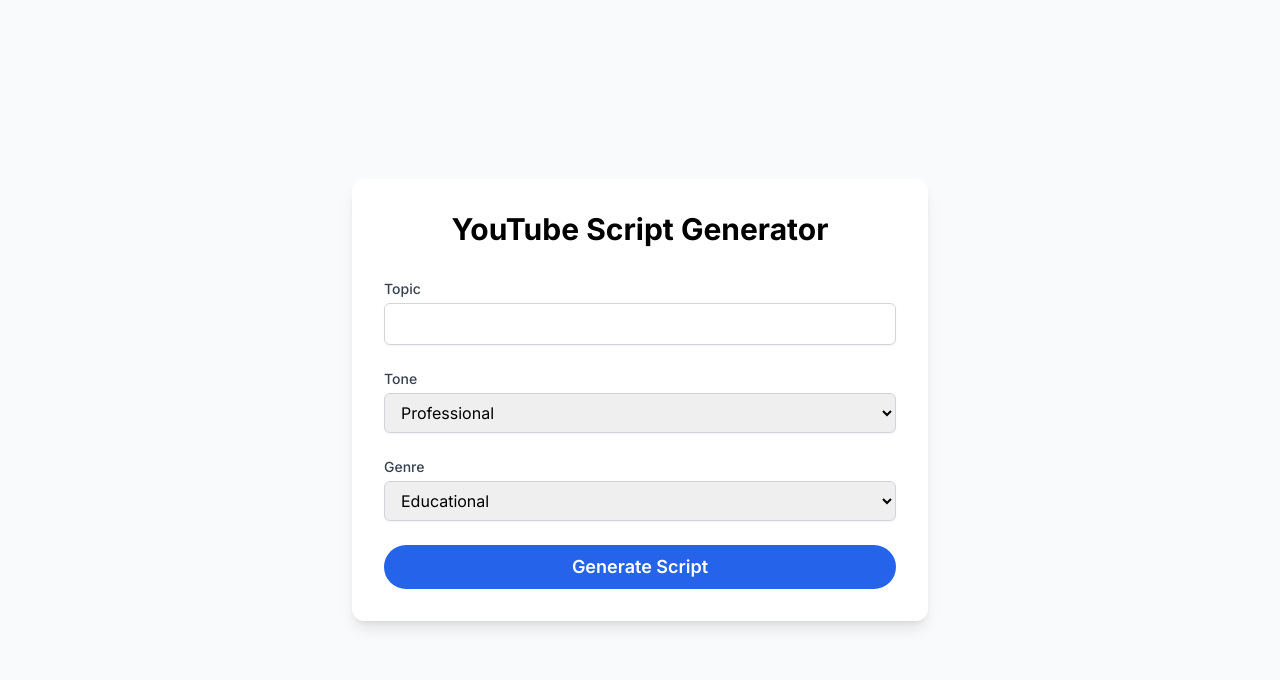
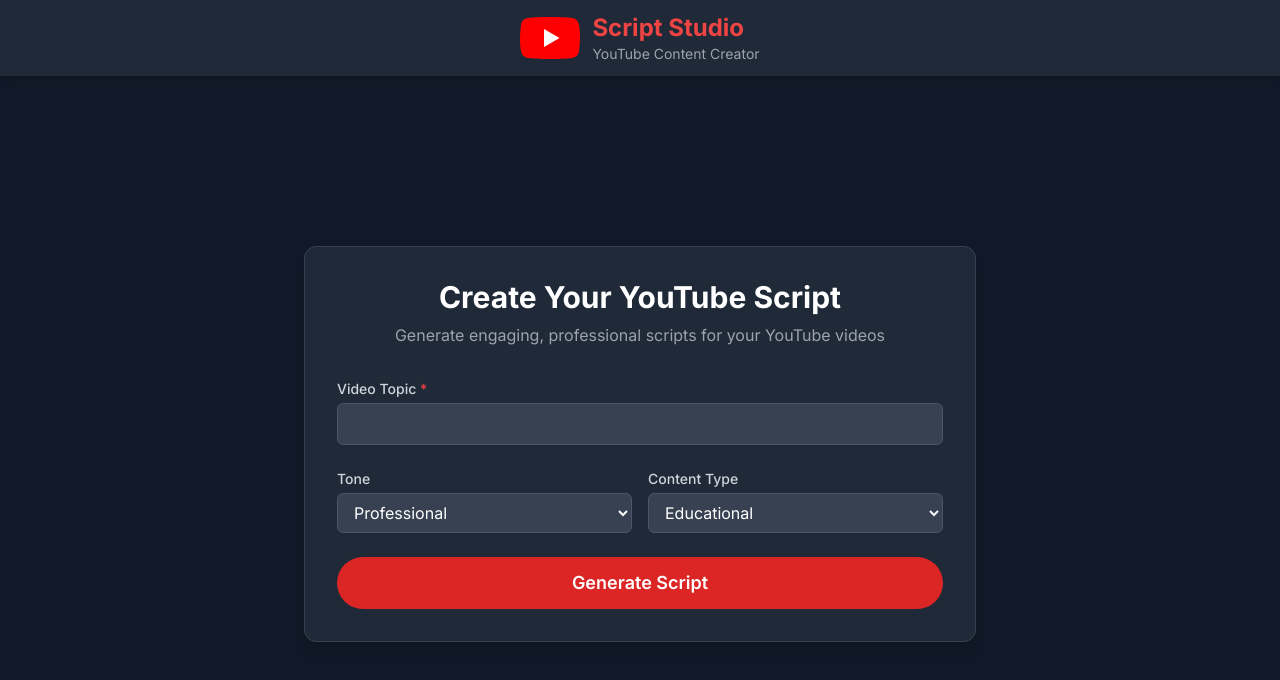
Before and after one commit to salihck1/youtube-agent, a Next.js app: page / in a window 1280 px wide. Shown: the top 680 px of the page. Built offline with nearby package versions, Linux system fonts and the light colour scheme.

Commit message:
UI finished for script generation

```diff
--- a/app/globals.css
+++ b/app/globals.css
@@ -11,3 +11,23 @@
   color: rgb(var(--foreground-rgb));
   background: rgb(var(--background-rgb));
 }
+
+/* Custom Scrollbar Styles */
+::-webkit-scrollbar {
+  width: 10px; /* Width of the scrollbar */
+}
+
+::-webkit-scrollbar-track {
+  background: #1f2937; /* Dark background for the track */
+  border-radius: 10px; /* Rounded corners for the track */
+}
+
+::-webkit-scrollbar-thumb {
+  background: #4b5563; /* Gray color for the thumb */
+  border-radius: 10px; /* Rounded corners for the thumb */
+  border: 2px solid #1f2937; /* Padding around the thumb */
+}
+
+::-webkit-scrollbar-thumb:hover {
+  background: #6b7280; /* Lighter gray on hover */
+}
--- a/app/layout.tsx
+++ b/app/layout.tsx
@@ -1,6 +1,7 @@
 import './globals.css'
 import type { Metadata } from 'next'
 import { Inter } from 'next/font/google'
+import React from 'react'
 
 const inter = Inter({ subsets: ['latin'] })
 
@@ -9,6 +10,8 @@
   description: 'AI-powered YouTube script generator',
 }
 
+function YouTubeIcon() { return (<svg viewBox="0 0 256 180" width="60" height="60" xmlns="http://www.w3.org/2000/svg" preserveAspectRatio="xMidYMid"><path d="M250.346 28.075A32.18 32.18 0 0 0 227.69 5.418C207.824 0 127.87 0 127.87 0S47.912.164 28.046 5.582A32.18 32.18 0 0 0 5.39 28.24c-6.009 35.298-8.34 89.084.165 122.97a32.18 32.18 0 0 0 22.656 22.657c19.866 5.418 99.822 5.418 99.822 5.418s79.955 0 99.82-5.418a32.18 32.18 0 0 0 22.657-22.657c6.338-35.348 8.291-89.1-.164-123.134Z" fill="red"/><path fill="#FFF" d="m102.421 128.06 66.328-38.418-66.328-38.418z"/></svg>) }
+
 export default function RootLayout({
   children,
 }: {
@@ -16,7 +19,16 @@
 }) {
   return (
     <html lang="en">
-      <body className={inter.className}>{children}</body>
+      <body className={`${inter.className} bg-gray-900 text-gray-100`}>
+        <header className="bg-gray-800 shadow-md p-2 flex items-center justify-center">
+          <YouTubeIcon />
+          <div className="ml-3">
+            <h1 className="text-2xl font-bold text-red-500">Script Studio</h1>
+            <p className="text-sm text-gray-400">YouTube Content Creator</p>
+          </div>
+        </header>
+        {children}
+      </body>
     </html>
   )
 }
--- a/app/page.tsx
+++ b/app/page.tsx
@@ -26,6 +26,8 @@
   const [responseId, setResponseId] = useState<string | null>(null)
   const [responseTimestamp, setResponseTimestamp] = useState<string | null>(null)
   const [feedback, setFeedback] = useState('')
+  const [isProcessing, setIsProcessing] = useState(false)
+
 
   const handleSubmit = async (e: React.FormEvent) => {
     e.preventDefault()
@@ -69,6 +71,7 @@
 
   const handleApproveOrRefineScript = async () => {
     try {
+      setIsProcessing(true)
       const status = feedback.trim() ? 'refine' : 'approved';
       const payload = {
         responseId,
@@ -86,9 +89,21 @@
         body: JSON.stringify(payload),
       });
       if (!response.ok) throw new Error(status === 'refine' ? 'Failed to refine script' : 'Failed to approve script');
-      alert(status === 'refine' ? 'Refinement request sent with feedback!' : 'Script approved successfully!');
+      if (status === 'refine') {
+        const data = await response.json();
+        const newScript = data.content?.text || data.text || '';
+        setScript(newScript);
+        setEditedScript(newScript);
+        setFeedback('');
+        setStatusMessage('Refined script updated!');
+        setTimeout(() => setStatusMessage(''), 2000);
+      } else {
+        alert('Script approved successfully!');
+      }
     } catch (error) {
       alert('Error processing script. Please try again.');
+    } finally {
+      setIsProcessing(false)
     }
   }
 
@@ -113,28 +128,33 @@
   }
 
   return (
-    <main className="min-h-screen flex items-center justify-center bg-gray-50 p-4">
-      <div className="w-full max-w-xl bg-white rounded-xl shadow-lg p-8">
-        <h1 className="text-3xl font-bold text-center mb-8">YouTube Script Generator</h1>
+    <main className="min-h-[calc(100vh-64px)] flex flex-col items-center justify-center p-4">
+      {!hasScript ? (
+        <div className="w-full max-w-2xl bg-gray-800 rounded-xl shadow-lg p-8 border border-gray-700">
+          <div className="text-center mb-8">
+            <h1 className="text-3xl font-bold text-white mb-2">Create Your YouTube Script</h1>
+            <p className="text-gray-400">Generate engaging, professional scripts for your YouTube videos</p>
+          </div>
           <form onSubmit={handleSubmit} className="space-y-6">
             <div>
-            <label htmlFor="topic" className="block text-sm font-medium text-gray-700 mb-1">Topic</label>
+              <label htmlFor="topic" className="block text-sm font-medium text-gray-300 mb-1">Video Topic <span className="text-red-500">*</span></label>
               <input
                 type="text"
                 id="topic"
                 value={formData.topic}
                 onChange={(e) => setFormData({ ...formData, topic: e.target.value })}
-              className="mt-1 block w-full rounded-md border border-gray-300 shadow-sm focus:border-blue-500 focus:ring-blue-500 px-3 py-2"
+                className="mt-1 block w-full rounded-md border border-gray-600 bg-gray-700 text-white shadow-sm focus:border-red-500 focus:ring-red-500 px-3 py-2"
                 required
               />
             </div>
+            <div className="grid grid-cols-1 md:grid-cols-2 gap-4">
               <div>
-            <label htmlFor="tone" className="block text-sm font-medium text-gray-700 mb-1">Tone</label>
+                <label htmlFor="tone" className="block text-sm font-medium text-gray-300 mb-1">Tone</label>
                 <select
                   id="tone"
                   value={formData.tone}
                   onChange={(e) => setFormData({ ...formData, tone: e.target.value as FormData['tone'] })}
-              className="mt-1 block w-full rounded-md border border-gray-300 shadow-sm focus:border-blue-500 focus:ring-blue-500 px-3 py-2"
+                  className="mt-1 block w-full rounded-md border border-gray-600 bg-gray-700 text-white shadow-sm focus:border-red-500 focus:ring-red-500 px-3 py-2"
                 >
                   <option value="Professional">Professional</option>
                   <option value="Casual">Casual</option>
@@ -142,45 +162,46 @@
                 </select>
               </div>
               <div>
-            <label htmlFor="genre" className="block text-sm font-medium text-gray-700 mb-1">Genre</label>
+                <label htmlFor="genre" className="block text-sm font-medium text-gray-300 mb-1">Content Type</label>
                 <select
                   id="genre"
                   value={formData.genre}
                   onChange={(e) => setFormData({ ...formData, genre: e.target.value as FormData['genre'] })}
-              className="mt-1 block w-full rounded-md border border-gray-300 shadow-sm focus:border-blue-500 focus:ring-blue-500 px-3 py-2"
+                  className="mt-1 block w-full rounded-md border border-gray-600 bg-gray-700 text-white shadow-sm focus:border-red-500 focus:ring-red-500 px-3 py-2"
                 >
                   <option value="Educational">Educational</option>
                   <option value="Entertainment">Entertainment</option>
                   <option value="Tutorial">Tutorial</option>
                 </select>
               </div>
+            </div>
             <button
               type="submit"
               disabled={isLoading}
-            className="w-full bg-blue-600 text-white py-2 px-4 rounded-full hover:bg-blue-700 focus:outline-none focus:ring-2 focus:ring-blue-500 focus:ring-offset-2 disabled:opacity-50 font-semibold text-lg"
+              className="w-full bg-red-600 text-white py-3 px-4 rounded-full hover:bg-red-700 focus:outline-none focus:ring-2 focus:ring-red-500 focus:ring-offset-2 disabled:opacity-50 font-semibold text-lg transition-colors duration-200"
             >
               {isLoading ? 'Generating...' : 'Generate Script'}
             </button>
           </form>
-
-        {hasScript && (
-          <div className="mt-10 space-y-6">
-            <div>
-              <label className="block text-lg font-semibold mb-2">Script</label>
+        </div>
+      ) : (
+        <div className="flex flex-col lg:flex-row gap-6 w-full max-w-7xl">
+          <div className="flex-1 bg-gray-800 rounded-xl shadow-lg p-6 border border-gray-700">
+            <h2 className="text-xl font-bold text-white mb-4 flex items-center">
+              <svg className="w-6 h-6 mr-2 text-red-500" fill="currentColor" viewBox="0 0 20 20" xmlns="http://www.w3.org/2000/svg"><path fillRule="evenodd" d="M4 4a2 2 0 012-2h8a2 2 0 012 2v12a2 2 0 01-2 2H6a2 2 0 01-2-2V4zm2 0v12h8V4H6zm2 3a1 1 0 00-1 1v4a1 1 0 102 0V8a1 1 0 00-1-1zm3 0a1 1 0 00-1 1v4a1 1 0 102 0V8a1 1 0 00-1-1z" clipRule="evenodd"></path></svg>
+              Your YouTube Script
+            </h2>
             {isEditing ? (
               <>
                 <textarea
                   value={editedScript}
                   onChange={(e) => setEditedScript(e.target.value)}
-                    className="w-full h-48 p-3 border border-gray-300 rounded-lg shadow-sm focus:border-blue-500 focus:ring-blue-500 text-gray-800"
+                  className="w-full h-96 p-4 border border-gray-600 rounded-lg shadow-sm focus:border-red-500 focus:ring-red-500 text-gray-100 bg-gray-900 resize-y"
                 />
-                  <div className="prose max-w-none bg-gray-50 p-4 rounded mt-4">
-                    <ReactMarkdown>{editedScript}</ReactMarkdown>
-                  </div>
-                  <div className="flex gap-4 mt-4">
+                <div className="mt-4 flex justify-end">
                   <button
                     onClick={handleSaveEdit}
-                      className="flex-1 bg-blue-600 text-white py-2 px-4 rounded-full hover:bg-blue-700 focus:outline-none focus:ring-2 focus:ring-blue-500 focus:ring-offset-2 font-semibold"
+                    className="bg-red-600 text-white py-2 px-6 rounded-full hover:bg-red-700 focus:outline-none focus:ring-2 focus:ring-red-500 focus:ring-offset-2 font-semibold transition-colors duration-200"
                     type="button"
                   >
                     Save Edit
@@ -189,63 +210,98 @@
               </>
             ) : (
               <>
-                  <div className="prose max-w-none bg-gray-50 p-4 rounded">
+                <div className="prose prose-invert max-w-none bg-gray-900 p-6 rounded-lg border border-gray-700 overflow-auto min-h-[250px] max-h-[450px]">
                   <ReactMarkdown>{script}</ReactMarkdown>
-                  </div>
-                  <div className="mt-4">
-                    <label className="block text-sm font-medium text-gray-700 mb-1">Feedback (optional)</label>
-                    <input
-                      type="text"
-                      value={feedback}
-                      onChange={e => setFeedback(e.target.value)}
-                      placeholder="Enter feedback for refinement or leave empty to approve"
-                      className="w-full rounded-md border border-gray-300 shadow-sm focus:border-blue-500 focus:ring-blue-500 px-3 py-2"
-                    />
-                  </div>
-                  <div className="flex gap-4 mt-4">
-                    <button
-                      onClick={handleApproveOrRefineScript}
-                      className={`flex-1 ${feedback.trim() ? 'bg-blue-600 hover:bg-blue-700' : 'bg-green-600 hover:bg-green-700'} text-white py-2 px-4 rounded-full focus:outline-none focus:ring-2 focus:ring-offset-2 font-semibold`}
-                      type="button"
-                    >
-                      {feedback.trim() ? 'Refine Script' : 'Approve Script'}
-                    </button>
                 </div>
               </>
             )}
+          </div>
+
+          <div className="lg:w-80 w-full space-y-6">
+            <div className="bg-gray-800 rounded-xl shadow-lg p-6 border border-gray-700">
+              <h2 className="text-xl font-bold text-white mb-4 flex items-center">
+                <svg className="w-6 h-6 mr-2 text-blue-400" fill="currentColor" viewBox="0 0 20 20" xmlns="http://www.w3.org/2000/svg"><path fillRule="evenodd" d="M3 4a2 2 0 00-2 2v10a2 2 0 002 2h14a2 2 0 002-2V6a2 2 0 00-2-2H3zm0 2h14v10H3V6zm0 2H5a1 1 0 011 1v2a1 1 0 01-1 1H3v-4z" clipRule="evenodd"></path></svg>
+                Script Details
+              </h2>
+              <div className="space-y-2">
+                <p className="text-gray-300"><span className="font-semibold text-white">Topic:</span> {formData.topic}</p>
+                <p className="text-gray-300"><span className="font-semibold text-white">Tone:</span> {formData.tone}</p>
+                <p className="text-gray-300"><span className="font-semibold text-white">Type:</span> {formData.genre}</p>
+              </div>
+            </div>
+
+            {/* Feedback & Actions Section */}
+            {!isEditing && (
+              <div className="bg-gray-800 rounded-xl shadow-lg p-6 border border-gray-700">
+                <h3 className="text-xl font-bold text-white mb-4">Feedback & Actions</h3>
+                <label htmlFor="feedback" className="block text-sm font-medium text-gray-300 mb-2">Feedback (Optional)</label>
+                <textarea
+                  id="feedback"
+                  value={feedback}
+                  onChange={e => setFeedback(e.target.value)}
+                  placeholder="Share your thoughts or suggestions..."
+                  className="w-full h-24 rounded-md border border-gray-600 bg-gray-700 text-white shadow-sm focus:border-red-500 focus:ring-red-500 px-3 py-2 resize-y"
+                />
+                <div className="flex flex-col sm:flex-row gap-4 mt-4">
+                  <button
+                    onClick={handleApproveOrRefineScript}
+                    className={`flex-1 py-2 px-4 rounded-lg font-semibold text-base transition-colors duration-200 ${feedback.trim() ? 'bg-red-600 hover:bg-red-700 focus:ring-red-500' : 'bg-green-600 hover:bg-green-700 focus:ring-green-500'} text-white focus:outline-none focus:ring-2 focus:ring-offset-2 focus:ring-offset-gray-800`}
+                    type="button"
+                    disabled={isProcessing}
+                  >
+                    {isProcessing ? 'Processing...' : feedback.trim() ? 'Refine Script' : 'Approve Script'}
+                  </button>
+                  <button
+                    onClick={() => {
+                      setHasScript(false)
+                      setScript('')
+                      setEditedScript('')
+                      setFeedback('')
+                      setVideoUrl(null)
+                      setVideoApproval(null)
+                    }}
+                    className="flex-1 bg-gray-600 text-white py-2 px-4 rounded-lg hover:bg-gray-700 focus:outline-none focus:ring-2 focus:ring-gray-500 focus:ring-offset-2 focus:ring-offset-gray-800 font-semibold text-base transition-colors duration-200"
+                    type="button"
+                  >
+                    Create New Script
+                  </button>
+                </div>
                 {statusMessage && (
-                <div className="mt-2 text-green-600 font-semibold">{statusMessage}</div>
+                  <div className="mt-4 text-green-500 font-semibold text-center">{statusMessage}</div>
                 )}
-            </div>
               </div>
             )}
 
-        {/* Video Preview & Approval UI */}
             {videoUrl && (
-          <div className="mt-10 space-y-4 bg-white p-6 rounded-xl shadow-lg">
-            <h2 className="text-xl font-bold mb-4">Video Preview</h2>
-            <video controls width="100%" src={videoUrl} className="rounded-lg shadow" />
-            <div className="flex gap-4 mt-4">
+              <div className="bg-gray-800 rounded-xl shadow-lg p-6 border border-gray-700">
+                <h2 className="text-xl font-bold text-white mb-4 flex items-center">
+                  <svg className="w-6 h-6 mr-2 text-purple-400" fill="currentColor" viewBox="0 0 20 20" xmlns="http://www.w3.org/2000/svg"><path d="M2 6a2 2 0 012-2h12a2 2 0 012 2v8a2 2 0 01-2 2H4a2 2 0 01-2-2V6zm3.293-1.293a1 1 0 00-1.414 1.414L7.586 10l-3.707 3.707a1 1 0 101.414 1.414L9 11.414l3.707 3.707a1 1 0 001.414-1.414L10.414 10l3.707-3.707a1 1 0 00-1.414-1.414L9 8.586l-3.707-3.707z" clipRule="evenodd"></path></svg>
+                  Video Preview
+                </h2>
+                <video controls width="100%" src={videoUrl} className="rounded-lg shadow-md border border-gray-700" />
+                <div className="flex flex-col sm:flex-row gap-4 mt-4">
                   <button
                     onClick={handleApproveVideo}
-                className={`flex-1 py-2 px-4 rounded-full font-semibold text-lg ${videoApproval === 'approved' ? 'bg-green-600 text-white' : 'bg-white border border-green-600 text-green-600 hover:bg-green-50'}`}
+                    className={`flex-1 py-2 px-4 rounded-full font-semibold text-lg transition-colors duration-200 ${videoApproval === 'approved' ? 'bg-green-600 text-white' : 'bg-gray-700 text-green-400 border border-green-600 hover:bg-green-900 hover:text-white'}`}
                     disabled={videoApproval === 'approved'}
                   >
                     Approve Video
                   </button>
                   <button
                     onClick={handleRejectVideo}
-                className={`flex-1 py-2 px-4 rounded-full font-semibold text-lg ${videoApproval === 'rejected' ? 'bg-red-600 text-white' : 'bg-white border border-red-600 text-red-600 hover:bg-red-50'}`}
+                    className={`flex-1 py-2 px-4 rounded-full font-semibold text-lg transition-colors duration-200 ${videoApproval === 'rejected' ? 'bg-red-600 text-white' : 'bg-gray-700 text-red-400 border border-red-600 hover:bg-red-900 hover:text-white'}`}
                     disabled={videoApproval === 'rejected'}
                   >
                     Reject Video
                   </button>
                 </div>
-            {videoApproval === 'approved' && <p className="text-green-600 font-bold mt-2">Video approved! Uploading to YouTube...</p>}
-            {videoApproval === 'rejected' && <p className="text-red-600 font-bold mt-2">Video rejected! Sent for revision.</p>}
+                {videoApproval === 'approved' && <p className="text-green-500 font-bold mt-2 text-center">Video approved! Uploading to YouTube...</p>}
+                {videoApproval === 'rejected' && <p className="text-red-500 font-bold mt-2 text-center">Video rejected! Sent for revision.</p>}
               </div>
             )}
           </div>
+        </div>
+      )}
     </main>
   )
 }
```
Also changed, not shown: 2 other files (tests, documents, lock files or other folders). Lines whose indentation alone changed are shown as unchanged.
